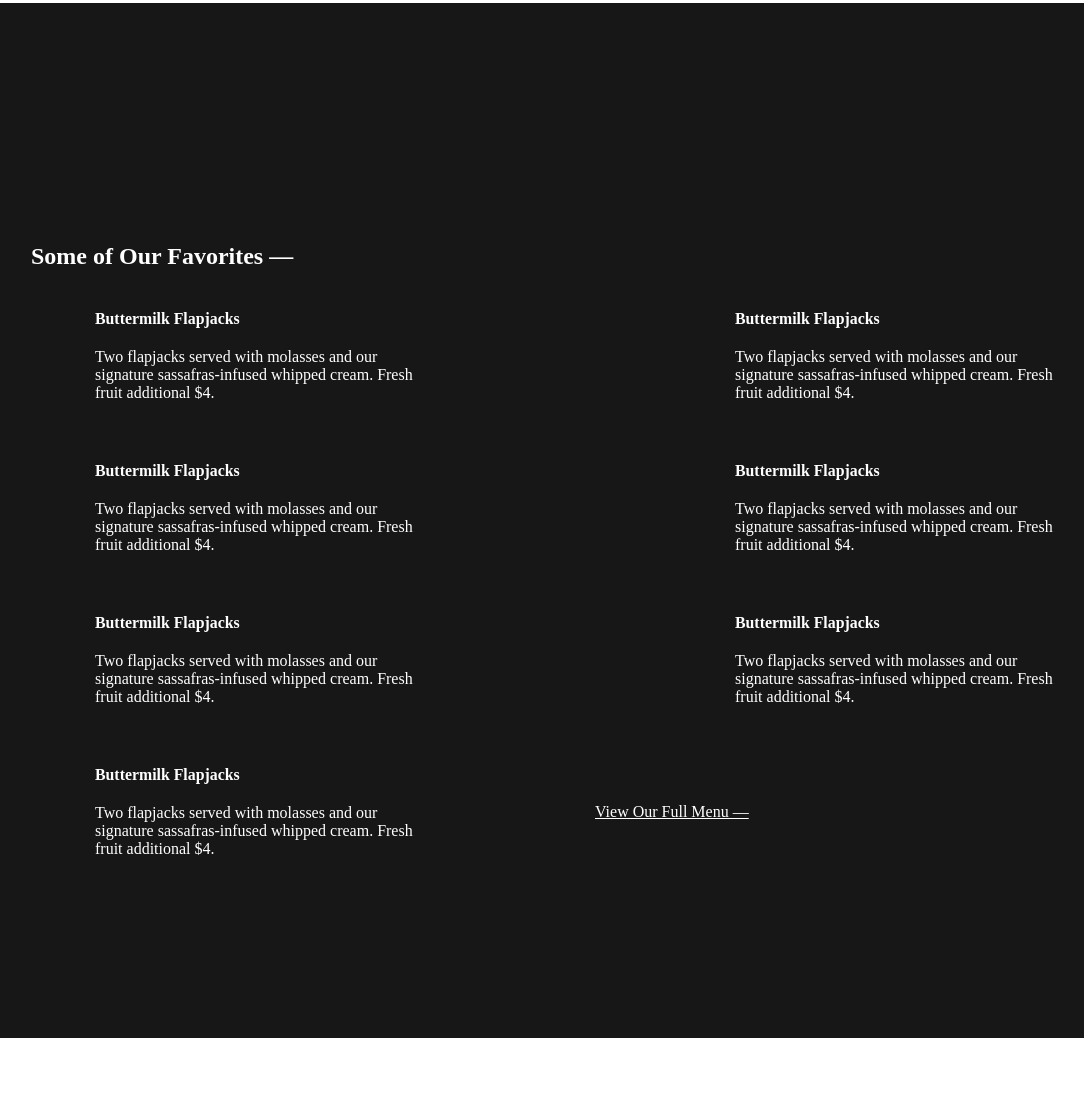
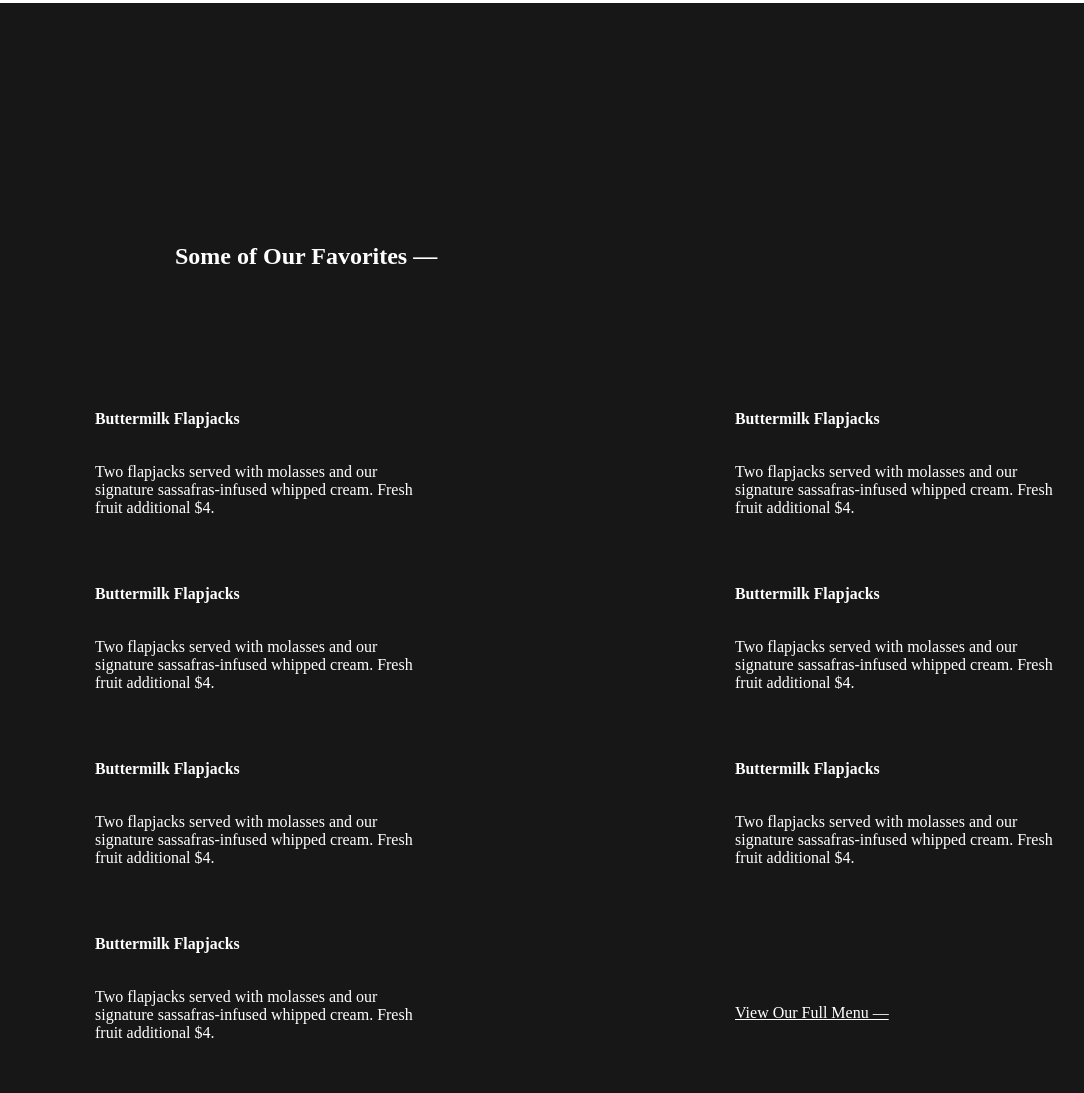
Before and after one commit to JDagadu/restaurantpage, a website built with webpack: page dist/index.html in a window 1280 px wide. Shown: the part 1491-2584 px from the top of the page, without its empty margins (65-1149 px from the left). Built offline with Linux system fonts and the light colour scheme.

Commit message:
white side bar css fix commit

```diff
--- a/src/css/homepage.css
+++ b/src/css/homepage.css
@@ -69,7 +69,7 @@
     font-size: 1.8em;
 }
 .Menutagline{
-    padding: 10em 0px 0px 4em;
+    padding: 10em 0px 5em 10em;
 }
 
 
@@ -88,17 +88,21 @@
     display: flex;
     flex-direction: column;
     justify-content: center;
-    padding: 20px;
+    /* padding: 20px; */
     margin-left: auto;
     margin-right: auto;
+    padding-bottom: 3em;
 
 }
 .foodmenuitemtitle{
-    padding: 20px 0px;
+    padding: 20px 0px 35px 0;
 }
 .fullmenu{
     color:#fff;
-    padding: 20px 0 0 20px;
+    padding: 20px 0 0 0px;
+    width:50%;
+    margin-left: auto;
+    margin-right: auto;
 }
 .foodmenusection{
     background-color: #171717;
@@ -208,8 +212,10 @@ footer{
     }
     .reviewitemidv{
         width: 100%;
-        padding: 3em 0.9em ;
+        padding: 3em 0em ;
         line-height: 2.5em;
+        margin-left: auto;
+        margin-right: auto;
     }
     .reviewsection{
         padding: 0.9em;
```
Also changed, not shown: dist/index.main.js.
